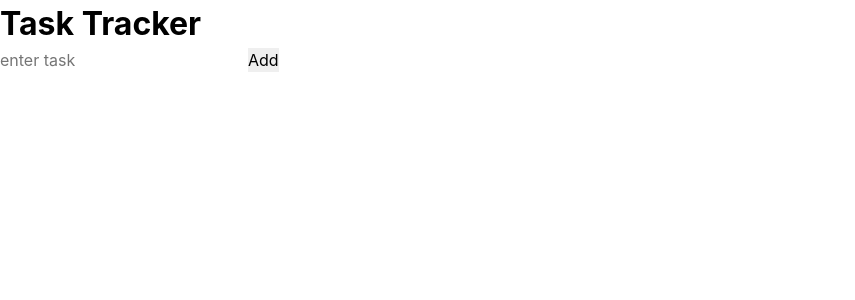
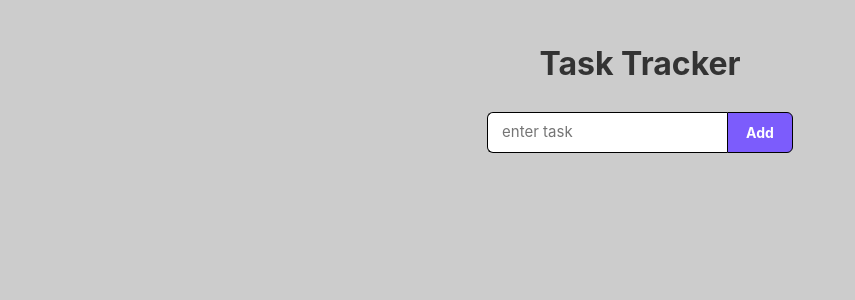
Before and after one commit to danielzhang0714/todoapp, a React (Create React App) app: page / in a window 1280 px wide. Shown: the top 300 px of the page, without its empty margins (0-855 px from the left). Built offline with nearby package versions, Linux system fonts and the light colour scheme.

Commit message:
css done

```diff
--- a/src/css/index.css
+++ b/src/css/index.css
@@ -1 +1,109 @@
-@import './reset.css';
+@charset "utf-8";
+@import "reset.css";
+
+body {
+  background-color: #cccccc;
+  color: #333;
+}
+
+.app {
+  max-width: 800px;
+  margin-inline: auto;
+  padding: 40px 20px;
+  text-align: center;
+}
+
+h1 {
+  font-size: 32px;
+  font-weight: 700;
+  margin-bottom: 24px;
+}
+
+/* Form */
+.task-form {
+  display: inline-flex;
+  margin-bottom: 32px;
+}
+
+.task-form input {
+  padding: 8px 14px;
+  border: 1px solid #000;
+  border-right: none;
+  border-radius: 6px 0 0 6px;
+  font-size: 15px;
+  width: 240px;
+  outline: none;
+}
+
+.task-form button {
+  background-color: #7c5cfc;
+  color: #fff;
+  border: 1px solid #000;
+  padding: 8px 18px;
+  border-radius: 0 6px 6px 0;
+  font-weight: bold;
+  font-size: 14px;
+  cursor: pointer;
+  transition: smooth 0.5s ease-in-out;
+}
+
+.task-form button:hover {
+  background-color: #3c1cbb;
+}
+
+/* Grid */
+.task-grid {
+  display: grid;
+  grid-template-columns: repeat(3, 1fr);
+  gap: 12px;
+  text-align: left;
+}
+
+/* Card */
+.task-card {
+  background: #fff;
+  border: 1px solid #000;
+  border-left: 6px solid #dddd3e;
+  border-radius: 8px;
+  padding: 12px;
+  display: flex;
+  flex-direction: column;
+  gap: 8px;
+}
+
+.task-card.completed {
+  border-left: 6px solid #52bc3a;
+}
+
+.task-text {
+  margin: 0;
+  font-size: 14px;
+  font-weight: 500;
+}
+
+.task-date {
+  font-size: 12px;
+  color: #999;
+}
+
+/* Action buttons */
+.task-actions {
+  display: flex;
+  gap: 4px;
+  justify-content: flex-end;
+}
+
+.task-actions button {
+  background: none;
+  border: 1px solid #ddd;
+  border-radius: 4px;
+  width: 26px;
+  height: 26px;
+  font-size: 13px;
+  cursor: pointer;
+  color: #666;
+}
+
+.task-actions button:hover {
+  background-color: #f0f0f0;
+}
```
